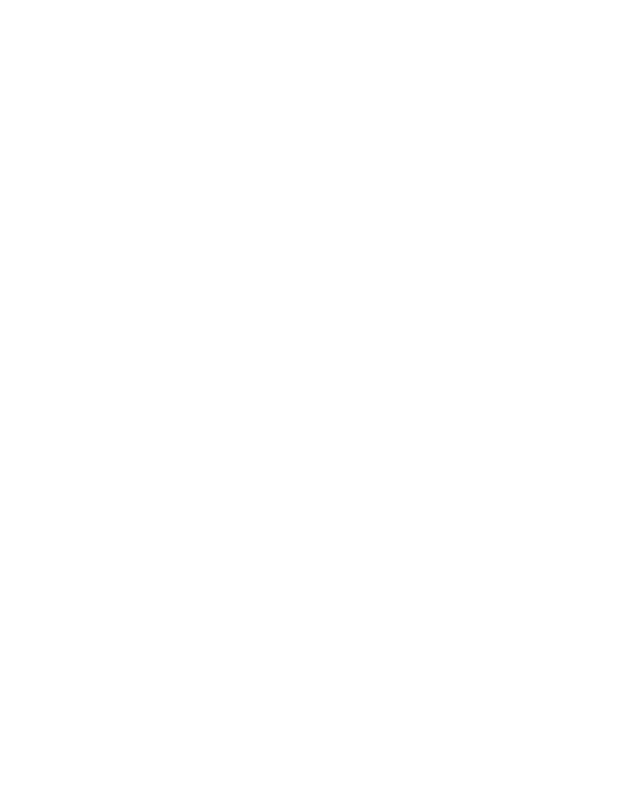
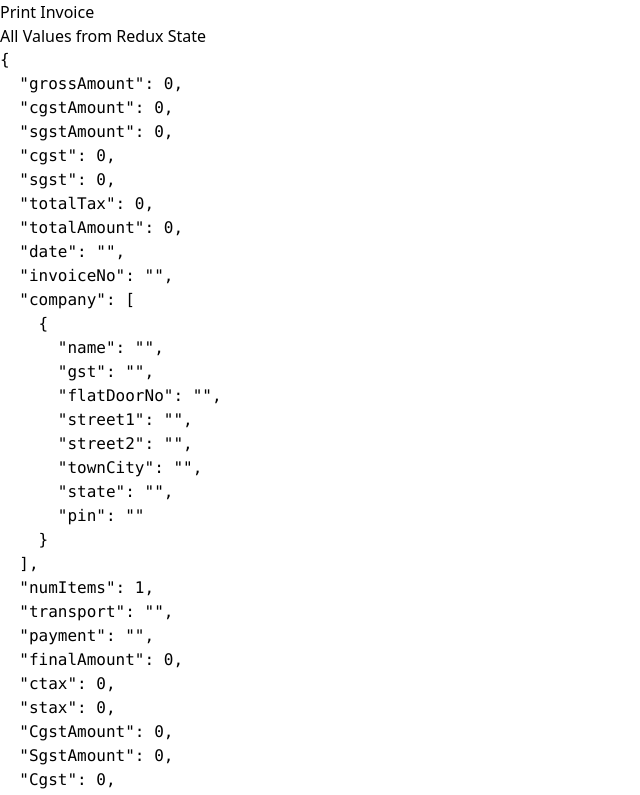
Before and after one commit to Sasitharani/sgmnewinvoice, a React (Vite) app: page /print in a window 1280 px wide. Before the commit this address had no page. Shown: the top 795 px of the page, without its empty margins (0-640 px from the left). Built offline with nearby package versions, Linux system fonts and the light colour scheme.

Commit message:
EOD 02-12-2024

```diff
--- /dev/null
+++ b/src/All.jsx
@@ -0,0 +1,16 @@
+import React from 'react';
+import { useSelector } from 'react-redux';
+
+
+const AllValues = () => {
+  const newValuesFromDb = useSelector((state) => state.invoice); // Access the Redux state
+
+  return (
+    <div>
+      <h1>All Values from Redux State</h1>
+      <pre>{JSON.stringify(newValuesFromDb, null, 2)}</pre>
+    </div>
+  );
+};
+
+export default AllValues;
--- a/src/App.jsx
+++ b/src/App.jsx
@@ -13,6 +13,8 @@
 import InvoiceEntry from './InvoiceEntry';
 import InsertDb from './editRow';
 import EditRow from './editRow';
+import PrintInvoice from './PrintInvoice'; // Import PrintInvoice component
+
 
 // import SliceDetails from './sliceDetails';
 
@@ -87,6 +89,7 @@
         <Route path="/invoice" element={<InvoicePage />} />
         <Route path="/edit/:srNo" element={<EditRow />} /> {/* Update the route to include srNo parameter */}
         {/* <Route path="/sliceDetails" element={<SliceDetails />} /> */}
+        <Route path="/print" element={<PrintInvoice />} /> {/* Add route for PrintInvoice */}
       </Routes>
     </Router>
   );
--- a/src/Header.jsx
+++ b/src/Header.jsx
@@ -1,6 +1,9 @@
 import React from 'react';
+import { useSelector } from 'react-redux';
+
 
 const Header = () => {
+  const newValuesFromDb = useSelector((state) => state.invoice); // Access the Redux state
   return (
     <div>
       <div className="my-center">
@@ -39,6 +42,10 @@
         <div className="col-span-5 h-8 text-left font-bold">Address:</div>
         <div className="col-span-2 h-8 text-left font-bold">GSTIN:</div>
       </div>
+      <div>
+      <h1>All Values from Redux State</h1>
+      <pre>{JSON.stringify(newValuesFromDb, null, 2)}</pre>
+    </div>
     </div>
   );
 };
--- a/src/InvoiceEntry.jsx
+++ b/src/InvoiceEntry.jsx
@@ -244,6 +244,11 @@
         Swal.fire('Error!', 'There was an error inserting the invoice.', 'error');
       }
     }
+  };
+
+
+  const handlePrint = (invoice) => {
+    navigate('/print', { state: { invoice } });
   };
 
   const handleDelete = async (srNo) => {
--- /dev/null
+++ b/src/PrintInvoice.jsx
@@ -0,0 +1,19 @@
+import React from 'react';
+import { useLocation } from 'react-router-dom';
+import { useSelector } from 'react-redux';
+
+const PrintInvoice = () => {
+  const location = useLocation();
+  const newValuesFromDb = useSelector((state) => state.invoice); // Access the Redux state
+  const { invoice } = location.state || {};
+
+  return (
+    <div>
+      <h1>Print Invoice</h1>
+      <h1>All Values from Redux State</h1>
+      <pre>{JSON.stringify(newValuesFromDb, null, 2)}</pre>
+    </div>
+  );
+};
+
+export default PrintInvoice;
```
Also changed, not shown: 1 other file (tests, documents, lock files or other folders).
